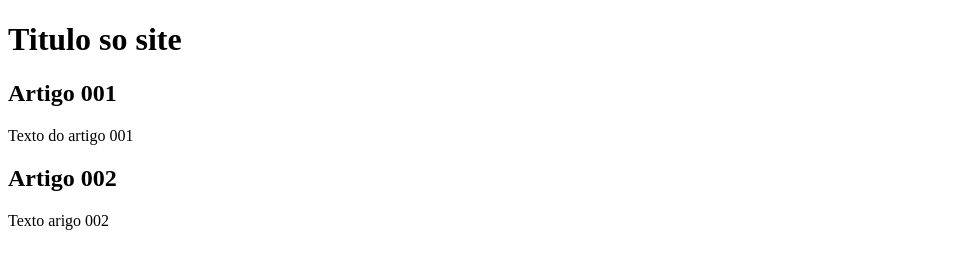
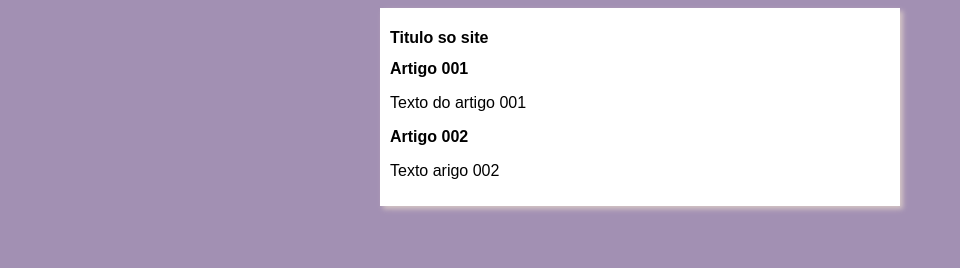
Before and after one commit to JuniorDev7/projeto-site, a plain HTML site: page index.html in a window 1280 px wide. Shown: the whole page, without its empty margins (0-960 px from the left). Drawn offline with Linux system fonts and the light colour scheme.

Commit message:
iniciei o design

```diff
--- /dev/null
+++ b/estilos/style.css
@@ -0,0 +1,20 @@
+* {
+    font-family:Arial, Helvetica, sans-serif ;
+    font-size: 16px;
+
+}
+
+body {
+    background-color: rgb(162, 144, 179);
+
+
+}
+
+main {
+    background-color: white;
+    width: 500px;
+    margin: auto;
+    padding: 10px ;
+    box-shadow: 3px 3px 5px rgb(212, 197, 197)
+
+}
--- a/index.html
+++ b/index.html
@@ -5,6 +5,7 @@
     <meta http-equiv="X-UA-Compatible" content="IE=edge">
     <meta name="viewport" content="width=device-width, initial-scale=1.0">
     <title>titulo do sitet</title>
+    <link rel="stylesheet" href="estilos/style.css">
 </head>
 <body>
     <main>
```
